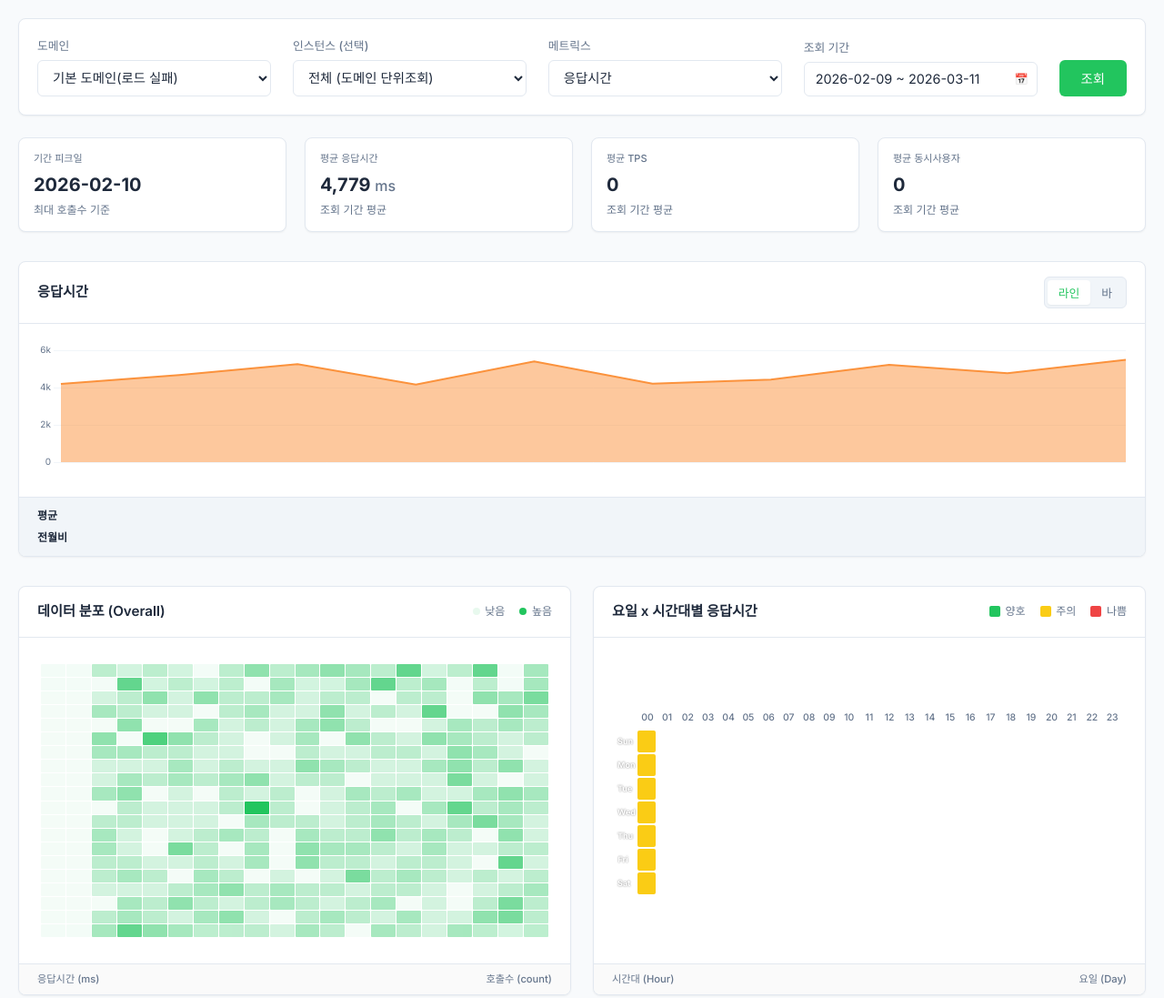
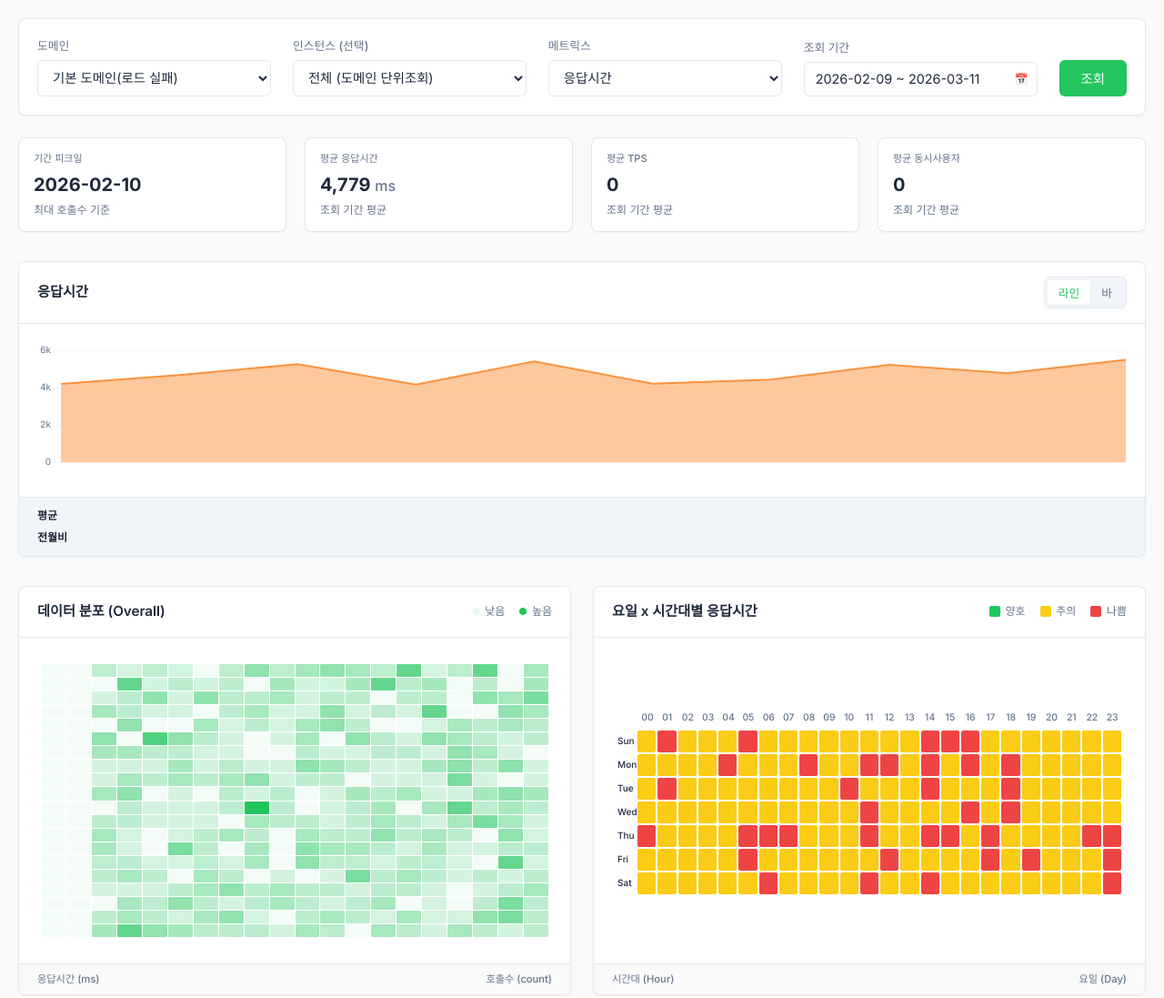
Before and after one commit to ju-hyun/performance_trend_analysis, a website built with Vite: page index.html in a window 1280 px wide. Shown: the whole page at 91% size. Built offline with nearby package versions, Linux system fonts and the light colour scheme; files whose address does not match are found by name.

Commit message:
fix: 히트맵 요일 계산 로직 수정 및 라벨 시인성 개선

```diff
--- a/src/main.js
+++ b/src/main.js
@@ -237,9 +237,10 @@ async function loadData() {
     const heatmapTimeData = await fetchMetricData(domainId, instanceId, heatmapStartTime, heatmapEndTime, 60, 'service_time');
     const heatmapCountData = await fetchMetricData(domainId, instanceId, heatmapStartTime, heatmapEndTime, 60, 'service_count');
 
-    // Combine time and count data
-    const combinedHeatmapData = heatmapTimeData.map(timeItem => {
-      const countItem = heatmapCountData.find(c => c.time === timeItem.time);
+    // Combine time and count data by index (both arrays should have same order)
+    // API returns same-ordered data for both metrics
+    const combinedHeatmapData = heatmapTimeData.map((timeItem, idx) => {
+      const countItem = heatmapCountData[idx]; // same index = same time slot
       return {
         time: timeItem.time,
         responseTime: timeItem.value,
@@ -702,34 +703,28 @@ function renderDayHourHeatmap(data) {
   // dayHourMap[dayIndex][hourIndex] = { sum: 0, count: 0 }
   const dayHourMap = Array.from({ length: 7 }, () => Array.from({ length: 24 }, () => ({ sum: 0, count: 0 })));
 
-  let currentDayStr = '';
-  let hourIdx = 0;
+  // Group items by date, then map each date's items to hours 0..23 in order
+  const groupedByDate = {};
+  data.forEach(item => {
+    const dateKey = String(item.time).substring(0, 8);
+    if (!groupedByDate[dateKey]) groupedByDate[dateKey] = [];
+    groupedByDate[dateKey].push(item);
+  });
 
-  data.forEach(item => {
-    const timeStr = String(item.time); // yyyyMMdd
-    if (timeStr.length < 8) return;
-
-    // If the date changes, reset hourIdx
-    if (timeStr !== currentDayStr) {
-      currentDayStr = timeStr;
-      hourIdx = 0;
-    }
-
-    const year = parseInt(timeStr.substring(0, 4));
-    const month = parseInt(timeStr.substring(4, 6)) - 1;
-    const day = parseInt(timeStr.substring(6, 8));
-
+  Object.entries(groupedByDate).forEach(([dateKey, items]) => {
+    const year = parseInt(dateKey.substring(0, 4));
+    const month = parseInt(dateKey.substring(4, 6)) - 1;
+    const day = parseInt(dateKey.substring(6, 8));
     const date = new Date(year, month, day);
     const dayIdx = date.getDay();
 
-    const hour = hourIdx % 24; // Ensure stays within 0-23
-
-    if (dayHourMap[dayIdx][hour]) {
+    // Map each item in order to hour 0, 1, 2, ...
+    // API returns 24 items per day in chronological order
+    items.forEach((item, posInDay) => {
+      const hour = posInDay % 24;
       dayHourMap[dayIdx][hour].sum += item.responseTime;
       dayHourMap[dayIdx][hour].count++;
-    }
-
-    hourIdx++;
+    });
   });
 
   let html = '<table class="heatmap-table">';
@@ -760,9 +755,9 @@ function renderDayHourHeatmap(data) {
       const cellValue = cell.count > 0 ? Math.round(avg) : '';
       html += `<td class="${colorClass}"
                 onmouseover="showHeatmapTooltip(event, '${tooltipText}')"
-                onmouseout="hideHeatmapTooltip()"
-                onmouseenter="this.innerText='${cellValue}'"
-                onmouseleave="this.innerText=''"></td>`;
+                onmouseout="hideHeatmapTooltip()">
+                <span class="hover-value">${cellValue}</span>
+              </td>`;
     });
     html += '</tr>';
   });
--- a/src/style.css
+++ b/src/style.css
@@ -564,13 +564,12 @@ body {
   min-width: 15px;
   border-radius: 2px;
   cursor: pointer;
-  transition: transform 0.1;
+  transition: transform 0.1s;
   text-align: center;
   vertical-align: middle;
-  font-size: 9px;
-  font-weight: 700;
-  color: white;
-  text-shadow: 0 0 2px rgba(0,0,0,0.5);
+  font-size: 10px;
+  font-weight: 500;
+  color: inherit;
 }
 
 .heatmap-table td:hover {
@@ -580,11 +579,27 @@ body {
 }
 
 .cell-label {
-  font-size: 0.7rem;
-  color: var(--text-secondary);
+  font-size: 0.75rem;
+  color: #334155; /* Slate 700 */
+  font-weight: 600;
   text-align: right;
-  padding-right: 8px;
+  padding-right: 12px;
   white-space: nowrap;
+  cursor: default;
+}
+
+.hover-value {
+  opacity: 0;
+  color: white;
+  font-size: 9px;
+  font-weight: 700;
+  text-shadow: 0 0 2px rgba(0,0,0,0.5);
+  pointer-events: none;
+  transition: opacity 0.15s ease-in-out;
+}
+
+.heatmap-table td:hover .hover-value {
+  opacity: 1;
 }
 
 .heatmap-footer {
```
